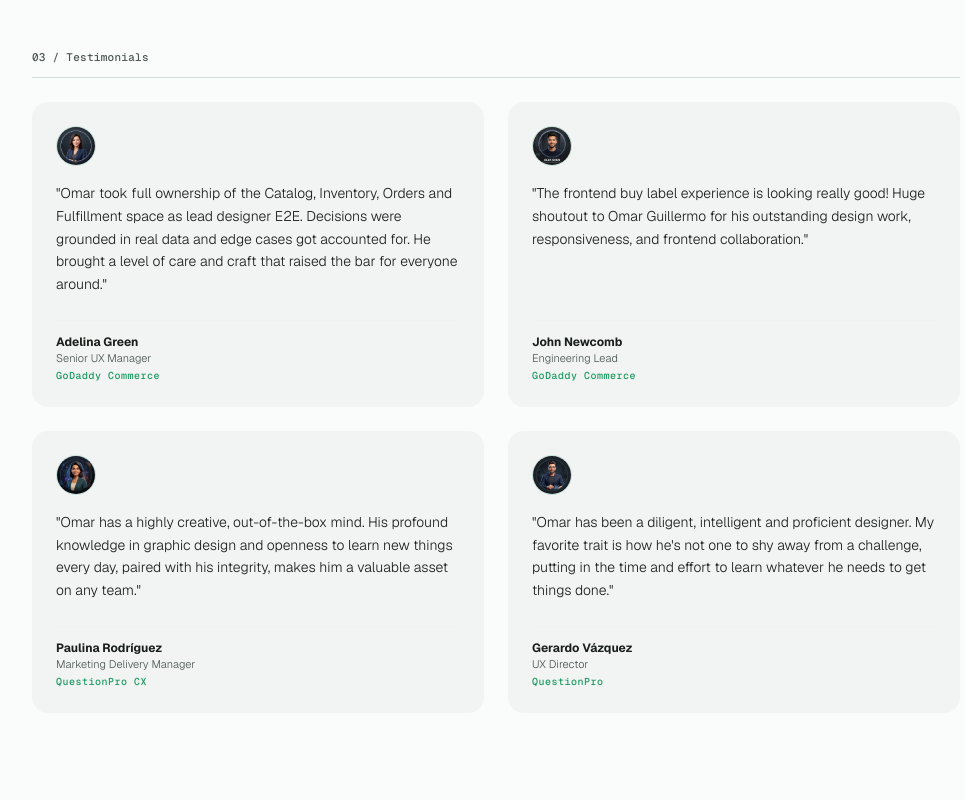
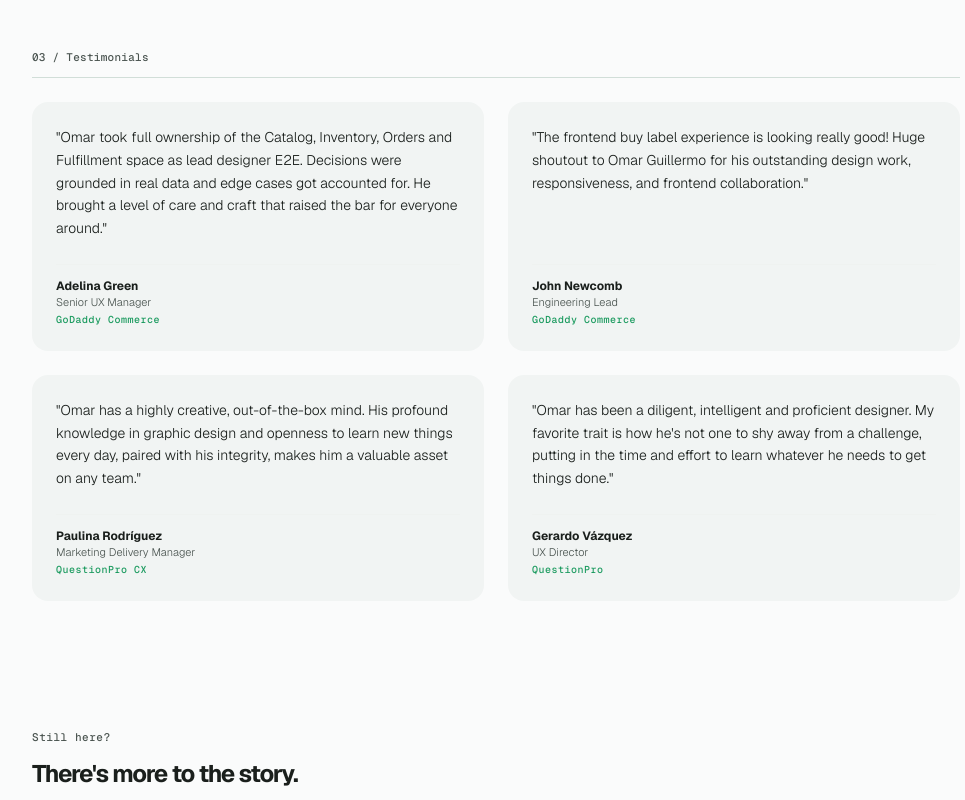
Before and after one commit to omguillermo/portfolio-gemini-v0, a Next.js app: page / in a window 1280 px wide. Shown: the part 1260-2060 px from the top of the page, without its empty margins (144-1109 px from the left). Built offline with nearby package versions, Linux system fonts and the light colour scheme.

Commit message:
style(testimonials): remove avatar icons for clean typographic minimalism

```diff
--- a/app/page.tsx
+++ b/app/page.tsx
@@ -152,18 +152,9 @@ export default function Portfolio() {
             <div className="grid grid-cols-1 md:grid-cols-2 gap-6">
               {/* Card 1: Senior UX Manager (GoDaddy) */}
               <div className="bg-surface-inset border-0 rounded-2xl p-6 flex flex-col justify-between space-y-6">
-                <div className="space-y-4">
-                  <Image
-                    src="/images/avatars/adelina_green.jpg"
-                    alt="Adelina Green"
-                    width={40}
-                    height={40}
-                    className="w-10 h-10 rounded-full shrink-0 border border-brand/20 object-cover"
-                  />
                 <p className="text-body text-primary leading-relaxed font-light">
                   &quot;Omar took full ownership of the Catalog, Inventory, Orders and Fulfillment space as lead designer E2E. Decisions were grounded in real data and edge cases got accounted for. He brought a level of care and craft that raised the bar for everyone around.&quot;
                 </p>
-                </div>
                 <div className="pt-3 border-t border-border/10">
                   <h4 className="text-small font-bold text-primary">Adelina Green</h4>
                   <p className="text-[11px] text-secondary font-light leading-snug">Senior UX Manager</p>
@@ -173,18 +164,9 @@ export default function Portfolio() {
 
               {/* Card 2: Engineering Lead (GoDaddy) */}
               <div className="bg-surface-inset border-0 rounded-2xl p-6 flex flex-col justify-between space-y-6">
-                <div className="space-y-4">
-                  <Image
-                    src="/images/avatars/john_newcomb.jpg"
-                    alt="John Newcomb"
-                    width={40}
-                    height={40}
-                    className="w-10 h-10 rounded-full shrink-0 border border-brand/20 object-cover"
-                  />
                 <p className="text-body text-primary leading-relaxed font-light">
                   &quot;The frontend buy label experience is looking really good! Huge shoutout to Omar Guillermo for his outstanding design work, responsiveness, and frontend collaboration.&quot;
                 </p>
-                </div>
                 <div className="pt-3 border-t border-border/10">
                   <h4 className="text-small font-bold text-primary">John Newcomb</h4>
                   <p className="text-[11px] text-secondary font-light leading-snug">Engineering Lead</p>
@@ -194,18 +176,9 @@ export default function Portfolio() {
 
               {/* Card 3: Marketing Delivery Manager (QuestionPro) */}
               <div className="bg-surface-inset border-0 rounded-2xl p-6 flex flex-col justify-between space-y-6">
-                <div className="space-y-4">
-                  <Image
-                    src="/images/avatars/paulina_rodriguez.jpg"
-                    alt="Paulina Rodríguez"
-                    width={40}
-                    height={40}
-                    className="w-10 h-10 rounded-full shrink-0 border border-brand/20 object-cover"
-                  />
                 <p className="text-body text-primary leading-relaxed font-light">
                   &quot;Omar has a highly creative, out-of-the-box mind. His profound knowledge in graphic design and openness to learn new things every day, paired with his integrity, makes him a valuable asset on any team.&quot;
                 </p>
-                </div>
                 <div className="pt-3 border-t border-border/10">
                   <h4 className="text-small font-bold text-primary">Paulina Rodríguez</h4>
                   <p className="text-[11px] text-secondary font-light leading-snug">Marketing Delivery Manager</p>
@@ -215,18 +188,9 @@ export default function Portfolio() {
 
               {/* Card 4: UX Director (QuestionPro) */}
               <div className="bg-surface-inset border-0 rounded-2xl p-6 flex flex-col justify-between space-y-6">
-                <div className="space-y-4">
-                  <Image
-                    src="/images/avatars/gerardo_vazquez.jpg"
-                    alt="Gerardo Vázquez"
-                    width={40}
-                    height={40}
-                    className="w-10 h-10 rounded-full shrink-0 border border-brand/20 object-cover"
-                  />
                 <p className="text-body text-primary leading-relaxed font-light">
                   &quot;Omar has been a diligent, intelligent and proficient designer. My favorite trait is how he's not one to shy away from a challenge, putting in the time and effort to learn whatever he needs to get things done.&quot;
                 </p>
-                </div>
                 <div className="pt-3 border-t border-border/10">
                   <h4 className="text-small font-bold text-primary">Gerardo Vázquez</h4>
                   <p className="text-[11px] text-secondary font-light leading-snug">UX Director</p>
--- a/components/TestimonialsGrid.tsx
+++ b/components/TestimonialsGrid.tsx
@@ -1,14 +1,12 @@
 'use client';
 
 import React from 'react';
-import Image from 'next/image';
 
 interface Testimonial {
   id: string;
   name: string;
   role: string;
   company: string;
-  avatar: string;
   quote: string;
 }
 
@@ -18,7 +16,6 @@ const aboutTestimonials: Testimonial[] = [
     name: 'Sanika Vedak',
     role: 'Sr. Product Designer',
     company: 'GoDaddy Commerce',
-    avatar: '/images/avatars/sanika_vedak.jpg',
     quote: 'Omar, you are a design wizard. Your design craft, file organization and problem solving skills are inspirational.'
   },
   {
@@ -26,7 +23,6 @@ const aboutTestimonials: Testimonial[] = [
     name: 'Allie Hough-Barkley',
     role: 'Sr. Product Design Manager',
     company: 'GoDaddy Commerce',
-    avatar: '/images/avatars/allie_hough.jpg',
     quote: 'Thank you, Omar, for all of your excellent work and great partnership during your time here.'
   },
   {
@@ -34,7 +30,6 @@ const aboutTestimonials: Testimonial[] = [
     name: 'Ji Hyun Park',
     role: 'Sr. Director of Product UX',
     company: 'GoDaddy Commerce',
-    avatar: '/images/avatars/ji_hyun_park.jpg',
     quote: 'Thank you for all the amazing work you’ve done in Commerce! Your creativity, dedication, and energy have made such a huge difference to our team.'
   },
   {
@@ -42,7 +37,6 @@ const aboutTestimonials: Testimonial[] = [
     name: 'Ada Flores',
     role: 'Sr. Product Designer',
     company: 'GoDaddy Commerce',
-    avatar: '/images/avatars/ada_flores.jpg',
     quote: 'Omar, I was so lucky to have you as a mentor when I started at GoDaddy. You made me feel so welcome from day one, and you were a huge reason my first days at the company went so smoothly.'
   },
   {
@@ -50,7 +44,6 @@ const aboutTestimonials: Testimonial[] = [
     name: 'Benjamin Balderas',
     role: 'Sr. Product Designer',
     company: 'GoDaddy Commerce',
-    avatar: '/images/avatars/benjamin_balderas.jpg',
     quote: 'Omar! You\'ve been an inspiration for dedication and kindness—that\'s something that will be your legacy to the team.'
   },
   {
@@ -58,7 +51,6 @@ const aboutTestimonials: Testimonial[] = [
     name: 'Thiago Leite',
     role: 'Sr. Product Designer',
     company: 'FullStack Labs',
-    avatar: '/images/avatars/thiago_leite.jpg',
     quote: 'Omar understands the essence of the product and manages to solve problems in an incredible way that actually delivers value. Solid knowledge of Design Systems and communication.'
   },
   {
@@ -66,7 +58,6 @@ const aboutTestimonials: Testimonial[] = [
     name: 'Ana Romero',
     role: 'Digital Marketing Professional',
     company: 'QuestionPro',
-    avatar: '/images/avatars/ana_romero.jpg',
     quote: 'It was fantastic to work together with Omar. He leads by example and I find his enthusiasm and dedication inspiring.'
   },
   {
@@ -74,7 +65,6 @@ const aboutTestimonials: Testimonial[] = [
     name: 'Guille Santana',
     role: 'Marketing Delivery Manager',
     company: 'QuestionPro',
-    avatar: '/images/avatars/guille_santana.jpg',
     quote: 'Dedicated and always very efficient, Omar is a very creative, talented, and proactive designer who always has a smile on his face!'
   }
 ];
@@ -94,18 +84,9 @@ export default function TestimonialsGrid() {
             key={item.id}
             className="bg-surface-inset border-0 rounded-2xl p-6 flex flex-col justify-between space-y-6"
           >
-            <div className="space-y-4">
-              <Image
-                src={item.avatar}
-                alt={item.name}
-                width={40}
-                height={40}
-                className="w-10 h-10 rounded-full shrink-0 border border-brand/20 object-cover"
-              />
-              <p className="text-body text-primary leading-relaxed font-light text-[13px]">
-                &quot;{item.quote}&quot;
-              </p>
-            </div>
+            <p className="text-body text-primary leading-relaxed font-light text-[13px]">
+              &quot;{item.quote}&quot;
+            </p>
 
             <div className="pt-3 border-t border-border/10">
               <h4 className="text-small font-bold text-primary">{item.name}</h4>
```
Lines whose indentation alone changed are shown as unchanged.
